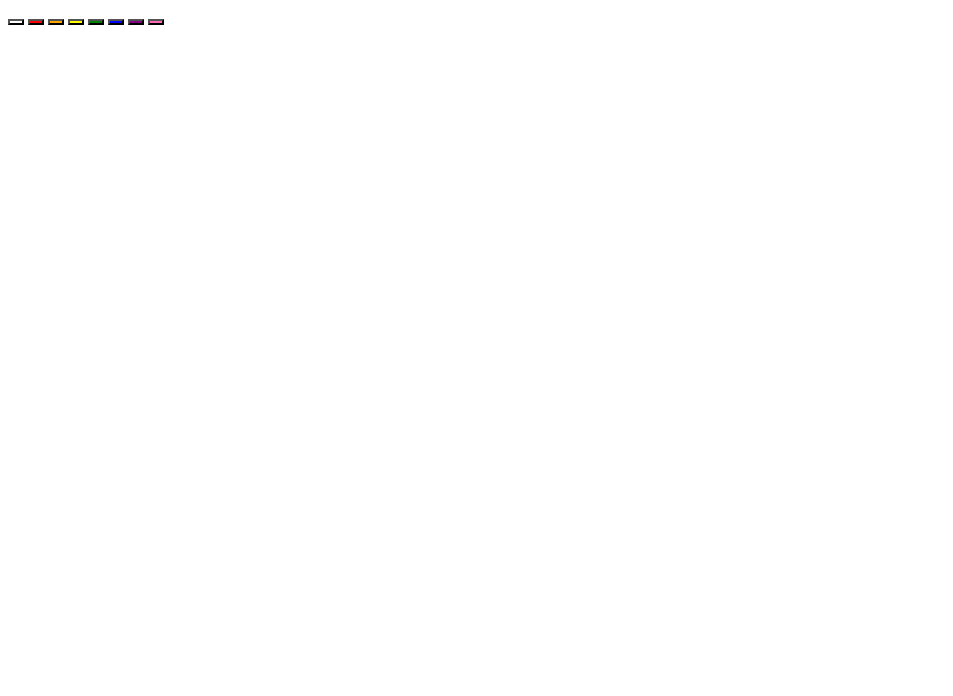
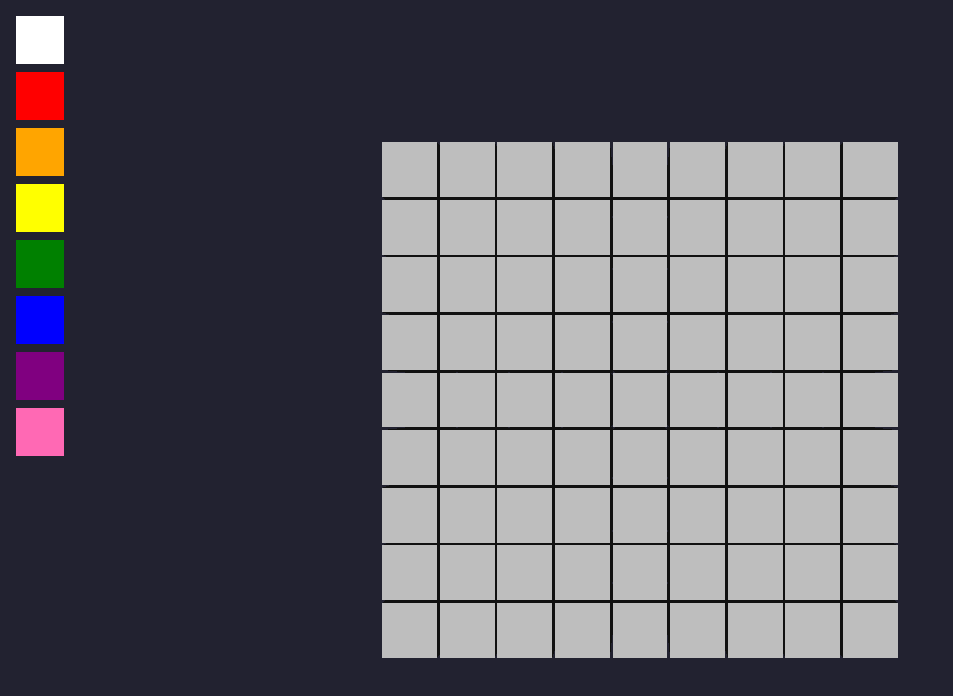
Before and after one commit to dgreenheck/threejs-3d-paint, a plain HTML site: page index.html in a window 1280 px wide. Shown: the whole page, without its empty margins (0-953 px from the left). Drawn offline with nearby package versions, Linux system fonts and the light colour scheme; the site is published under a folder, as on GitHub Pages, so addresses that start at the root find nothing; animation ran at ten frames a second.

Commit message:
Moved css and js to public

```diff
--- a/index.html
+++ b/index.html
@@ -15,7 +15,7 @@
       }
     </script>
 
-    <link rel="stylesheet" href="/main.css">
+    <link rel="stylesheet" href="public/main.css">
 	</head>
 	<body>
 
@@ -30,6 +30,6 @@
       <button id="pink" class="color-button" style="background-color: hotpink;" onclick="setColor(event)"></button>
     </div>
 
-    <script type="module" src="/main.js"></script>
+    <script type="module" src="public/main.js"></script>
 	</body>
 </html>
```
Also changed, not shown: public/main.css (renamed from main.css), public/main.js (renamed from main.js).
